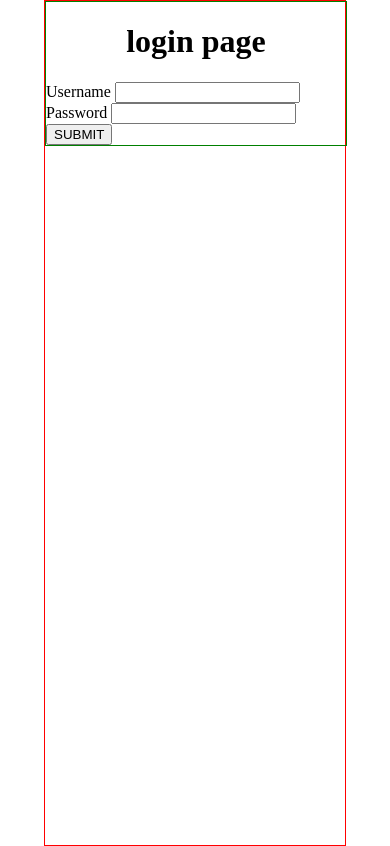
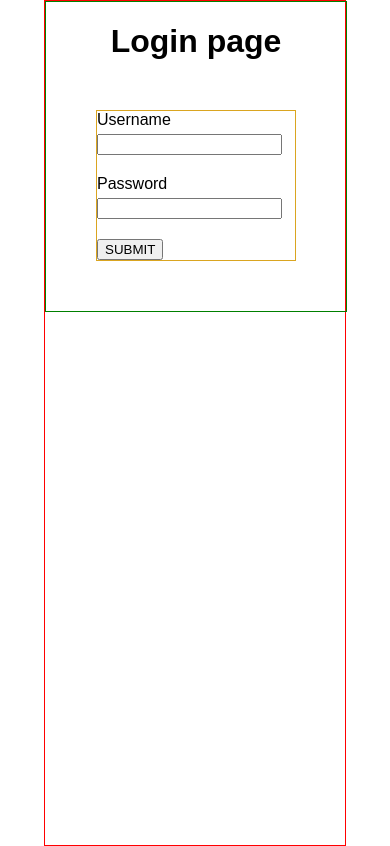
Before and after one commit to devyani001/Login_page, a plain HTML site: page login_page/index.html in a window 390 px wide. Drawn offline with Linux system fonts and the light colour scheme.

```diff
--- a/login_page/index.html
+++ b/login_page/index.html
@@ -12,7 +12,7 @@
     <div class="container">
 
         <div class="box">
-            <h1>login page</h1>
+            <h1>Login page</h1>
 
             <form action="">
 
--- a/login_page/loginpage.css
+++ b/login_page/loginpage.css
@@ -6,6 +6,8 @@
     flex-wrap: wrap;
     align-items: center;
     justify-content: center;
+    font-family: 'poppins', sans-serif;
+    font-size: 16px;
 }
 
 .container{
@@ -18,8 +20,24 @@
 .box{
     border: 1px solid green;
     width: 100%;
+    /* margin: 50px; */
+    /* text-align: center; */
 }
 
 h1{
     text-align: center;
+    /* padding-bottom: 20px; */
 }
+
+label{
+    /* text-align: center; */
+}
+
+input{
+    margin: 5px 0 20px 0;
+}
+
+form{
+    border: 1px solid goldenrod;
+    margin: 50px;
+}
```
